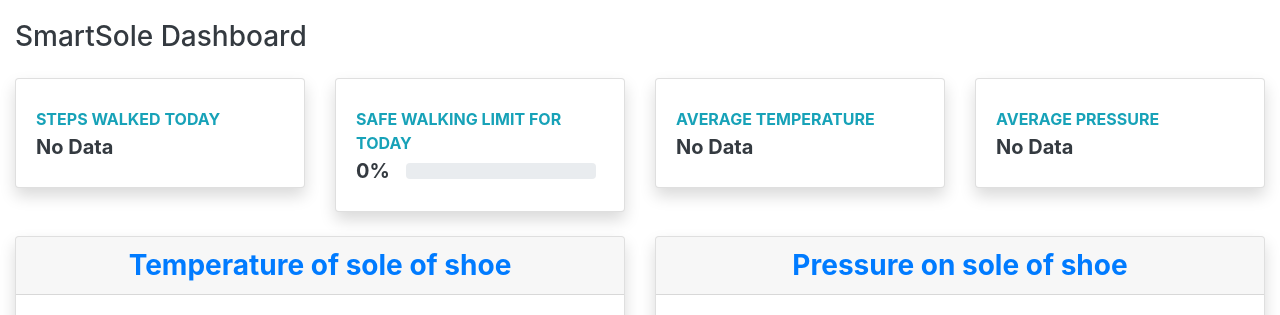
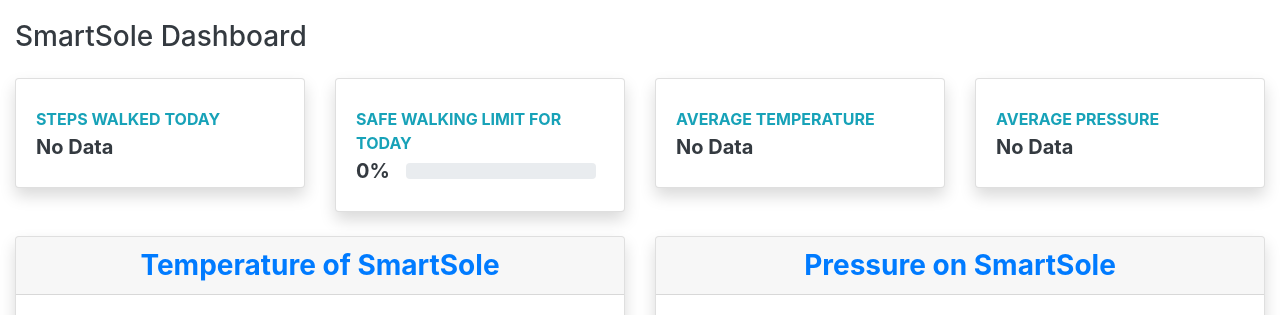
Before and after one commit to adidesh20/SmartSole-Embedded-IOT, a Flask app: page / in a window 1280 px wide. Shown: the top 315 px of the page. Run offline with Flask 2, Linux system fonts and the light colour scheme; parts of the project's set-up code (start-up, migrations or seed data) failed here and were passed over; some libraries are stand-ins or nearby versions.

Commit message:
chagned names

```diff
--- a/src/server/interface/app/templates/index.html
+++ b/src/server/interface/app/templates/index.html
@@ -91,7 +91,7 @@
                         <div class="col-lg-6 col-xl-6">
                             <div class="card shadow mb-4">
                                 <div class="card-header d-flex justify-content-center align-items-center align-text-center">
-                                    <h3 class="text-primary font-weight-bold m-0 text-center"> Temperature of sole of shoe </h3>
+                                    <h3 class="text-primary font-weight-bold m-0 text-center"> Temperature of SmartSole </h3>
                                 </div>
                                 <div class="card-body" style="height: 400px">
                                     <div id="temperatureChart" style="height: 100%; width: 100%;"></div>
@@ -105,7 +105,7 @@
                         <div class="col-lg-6 col-xl-6">
                             <div class="card shadow mb-4">
                                 <div class="card-header d-flex justify-content-center align-items-center align-text-center">
-                                    <h3 class="text-primary font-weight-bold m-0 text-center"> Pressure on sole of shoe </h3>
+                                    <h3 class="text-primary font-weight-bold m-0 text-center"> Pressure on SmartSole </h3>
                                 </div>
                                 <div class="card-body" style="height: 400px">
                                     <div id="pressureChart" style="height: 100%; width: 100%;"></div>
```
